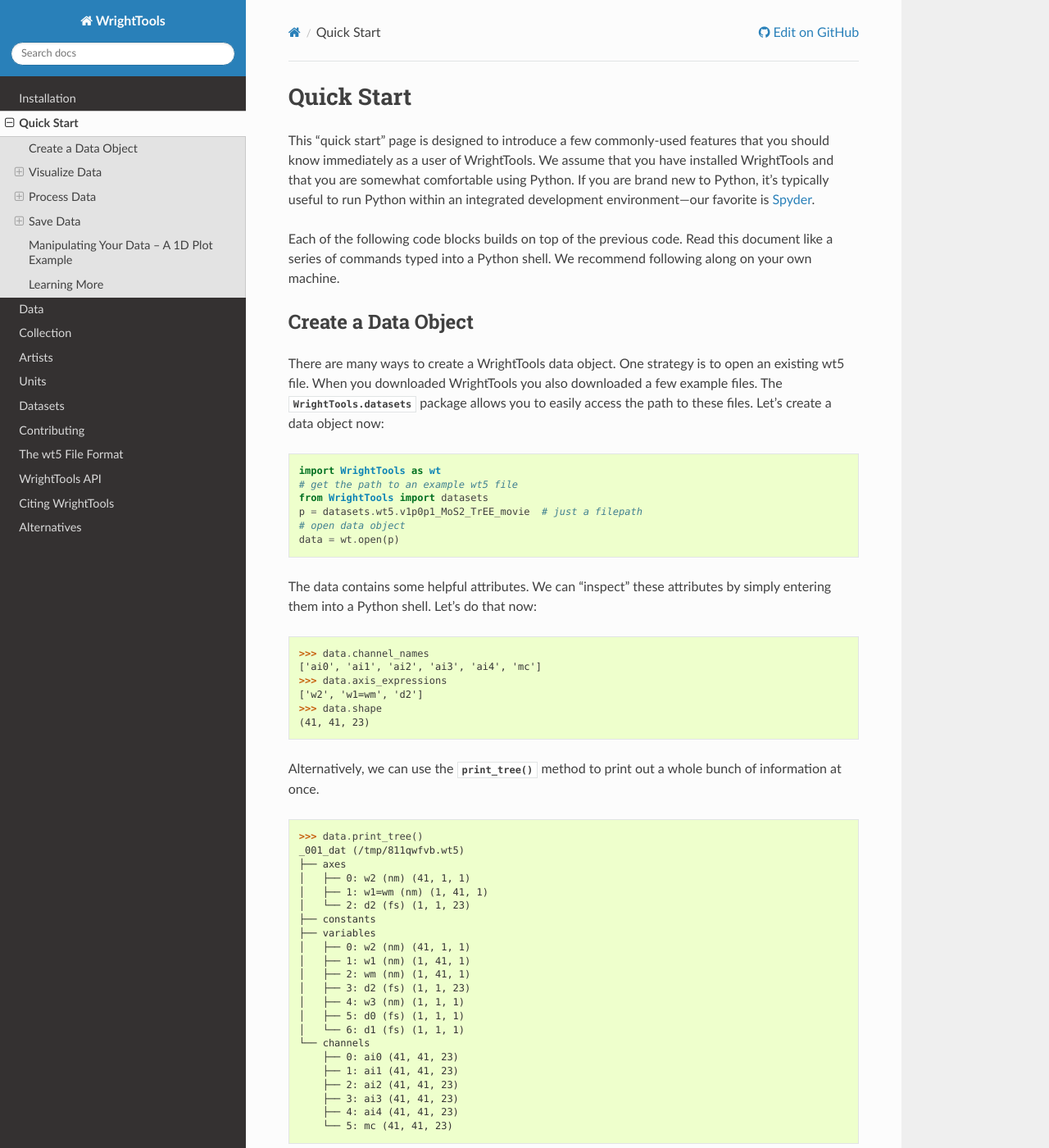
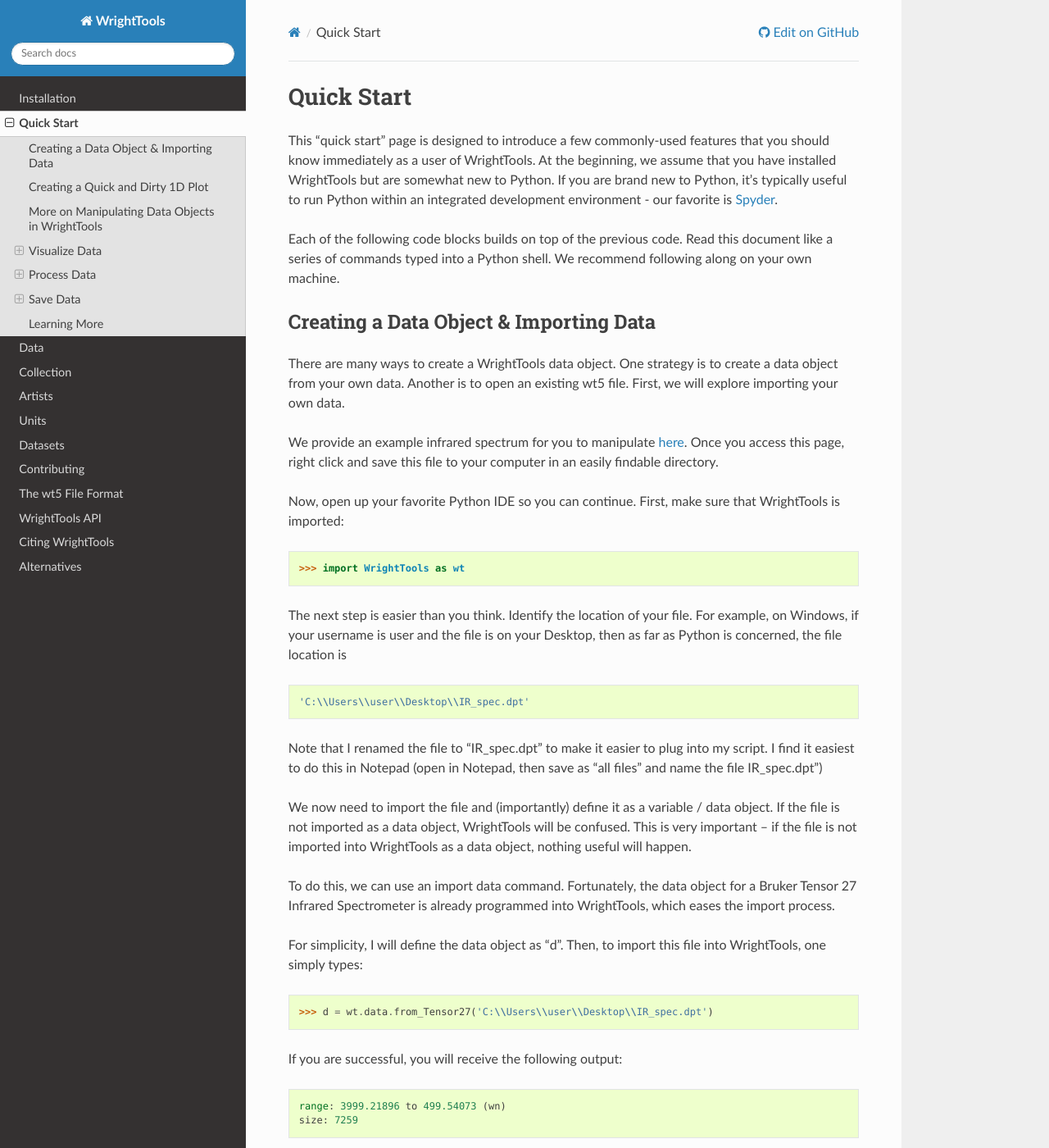
Before and after one commit to wright-group/WrightTools, a Sphinx documentation site: the page built from docs/quickstart.rst, in a window 1280 px wide and 1400 px high. Shown: the whole window at 82% size. Built offline with Sphinx 7.4.7 and the Read the Docs theme 2.0.0, drawn with Linux system fonts in a browser that asks for light colours; pages that are not in the unit, such as notebooks, are missing from menus; the version number could not be read and is left out; some of the changed text lies outside the part shown.

Commit message:
Update quickstart.rst

```diff
--- a/docs/quickstart.rst
+++ b/docs/quickstart.rst
@@ -4,18 +4,82 @@
 ===========
 
 This "quick start" page is designed to introduce a few commonly-used features that you should know immediately as a user of WrightTools.
-We assume that you have installed WrightTools and that you are somewhat comfortable using Python.
-If you are brand new to Python, it's typically useful to run Python within an integrated development environment---our favorite is `Spyder <https://www.spyder-ide.org/>`_.
+At the beginning, we assume that you have installed WrightTools but are somewhat new to Python.
+If you are brand new to Python, it's typically useful to run Python within an integrated development environment - our favorite is `Spyder <https://www.spyder-ide.org/>`_.
 
 Each of the following code blocks builds on top of the previous code.
 Read this document like a series of commands typed into a Python shell.
 We recommend following along on your own machine.
 
-Create a Data Object
+
+Creating a Data Object & Importing Data
 --------------------
 
 There are many ways to create a WrightTools data object.
-One strategy is to open an existing wt5 file.
+One strategy is to create a data object from your own data. Another is to open an existing wt5 file.
+First, we will explore importing your own data.
+
+We provide an example infrared spectrum for you to manipulate `here <https://raw.githubusercontent.com/wright-group/WrightTools/master/WrightTools/datasets/Tensor27/CuPCtS_powder_ATR.dpt>`_. Once you access this page, right click and save this file to your computer in an easily findable directory.
+
+Now, open up your favorite Python IDE so you can continue. First, make sure that WrightTools is imported:
+
+.. code-block:: python
+
+   >>> import WrightTools as wt
+
+
+The next step is easier than you think. Identify the location of your file. For example, on Windows, if your username is user and the file is on your Desktop, then as far as Python is concerned, the file location is
+
+.. code-block:: python
+
+   'C:\\Users\\user\\Desktop\\IR_spec.dpt'
+
+Note that I renamed the file to "IR_spec.dpt" to make it easier to plug into my script. I find it easiest to do this in Notepad (open in Notepad, then save as "all files" and name the file IR_spec.dpt")
+
+We now need to import the file and (importantly) define it as a variable / data object. If the file is not imported as a data object, WrightTools will be confused. This is very important -- if the file is not imported into WrightTools as a data object, nothing useful will happen.
+
+To do this, we can use an import data command. Fortunately, the data object for a Bruker Tensor 27 Infrared Spectrometer is already programmed into WrightTools, which eases the import process.
+
+For simplicity, I will define the data object as "d". Then, to import this file into WrightTools, one simply types:
+
+.. code-block:: python
+
+   >>> d = wt.data.from_Tensor27('C:\\Users\\user\\Desktop\\IR_spec.dpt')
+
+If you are successful, you will receive the following output:
+
+.. code-block:: python
+
+   range: 3999.21896 to 499.54073 (wn)
+   size: 7259
+
+At this point, data manipulation (described later on in this) will become useful for creating figures of interest.
+
+
+
+Creating a Quick and Dirty 1D Plot
+--------------------
+
+In WrightTools, there are a variety of methods for plotting. Below, you can interact with some pre-installed data objects to explore these options. For now, we will stick to the IR Spectrum imported above.
+
+To create a quick and dirty 1D plot, the command is
+
+.. code-block:: python
+
+   >>> wt.artists.quick1D()
+
+In the parentheses, you insert your data object. Recall that we imported this infrared spectrum and identified it in WrightTools as a data obkect called "d". Therefore, to make a quick 1D plot, simply issue the command
+
+.. code-block:: python
+
+   >>> wt.artists.quick1D(d)
+
+And that is it! This is how you can easily graph 1D data in WrightTools from your own data sets. To see all the wonderful data formats supported by WrightTools, please access this `page <https://wright.tools/en/stable/data.html#from-supported-file-types>`_. In general, you can use wt.data.from_x, and replace x with the relevant instrument of interest. See the above page for more information.
+
+
+More on Manipulating Data Objects in WrightTools
+--------------------
+
 When you downloaded WrightTools you also downloaded a few example files.
 The :mod:`WrightTools.datasets` package allows you to easily access the path to these files.
 Let's create a data object now:
@@ -323,54 +387,7 @@
 
 Collections can be saved inside of wt5 files, so be aware that :meth:`~WrightTools.open` may return a collection or a data object based on the contents of your wt5 file.
 
-Manipulating Your Data -- A 1D Plot Example
--------------------------------------------
 
-Now that you have learned how to manipulate data provided within WrightTools itself, it is time to investigate manipulation of personal, experimental data. Above, data was already put in WrightTools and was in the .wt5 file format, which permitted use of 'wt.open()'. Here, this will no longer be the case, and other avenues must be explored for performing analysis in WrightTools. Below we will investigate plotting an infrared spectrum from a typical laboratory instrument (Bruker Tensor 27).
-
-First thing, you need to obtain some experimental data. We provide an example infrared spectrum for you to manipulate `here <https://raw.githubusercontent.com/wright-group/WrightTools/master/WrightTools/datasets/Tensor27/CuPCtS_powder_ATR.dpt>`_. Once you access this page, right click and save this file to your computer in an easily findable directory.
-
-Now, open up your favorite Python IDE so you can continue. First, make sure that WrightTools is imported:
-
-.. code-block:: python
-
-   >>> import WrightTools as wt
-
-
-The next step is easier than you think. Identify the location of your file. For example, on Windows, if your username is user and the file is on your Desktop, then as far as Python is concerned, the file location is
-
-.. code-block:: python
-
-   'C:\\Users\\user\\Desktop\\IR_spec.dpt'
-
-Note that I renamed the file to "IR_spec.dpt" to make it easier to plug into my script. I find it easiest to do this in Notepad (open in Notepad, then save as "all files" and name the file IR_spec.dpt")
-
-We now need to import the file and (importantly) define it as a variable / data object. If the file is not imported as a data object, WrightTools will be confused.
-
-To do this, we can use an import data command. Fortunately, the data object for a Bruker Tensor 27 Infrared Spectrometer is already programmed into WrightTools, which eases the import process.
-
-For simplicity, I will define the data object as "d". Then, to import this file into WrightTools, one simply types:
-
-.. code-block:: python
-
-   >>> d = wt.data.from_Tensor27('C:\\Users\\user\\Desktop\\IR_spec.dpt')
-
-If you are successful, you will receive the following output:
-
-.. code-block:: python
-
-   range: 3999.21896 to 499.54073 (wn)
-   size: 7259
-
-At this point, data manipulation (described later on in this) will become useful for creating figures of interest. For now, let's make a quick and dirty plot so we can confirm that the spectrum can be plotted via WrightTools.
-
-We do this as described earlier. Since we defined the data object as d above, we simply run the command:
-
-.. code-block:: python
-
-   >>> wt.artists.quick1D(d)
-
-And that is it! This is how you can easily graph 1D data in WrightTools from your own data sets. To see all the wonderful data formats supported by WrightTools, please access this `page <https://wright.tools/en/stable/data.html#from-supported-file-types>`_. In general, you can use wt.data.from_x, and replace x with the relevant instrument of interest. See the above page for more information.
 
 Learning More
 -------------
```
